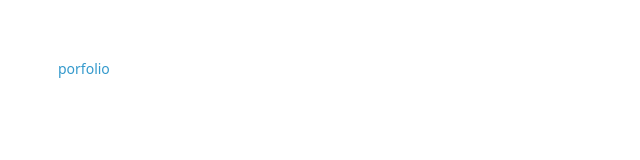
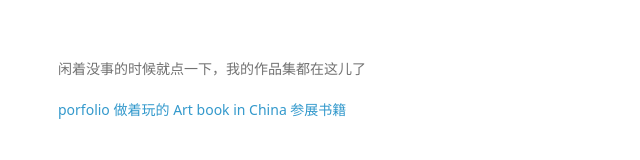
Before and after one commit to sixdots/9, a plain HTML site: page index.html in a window 1280 px wide. Shown: the whole page, without its empty margins (0-640 px from the left). Drawn offline with Linux system fonts and the light colour scheme; a web font is replaced by a local one.

Commit message:
Update index.html

```diff
--- a/index.html
+++ b/index.html
@@ -13,7 +13,11 @@
     <![endif]-->
   </head>
   <body>
+    <p>闲着没事的时候就点一下，我的作品集都在这儿了</p>
     <a href="http://cargocollective.com/sixdots">porfolio</a>
+    <a href="http://six-dots.tumblr.com">做着玩的</a>
+    <a href="http://o-project.tumblr.com">Art book in China 参展书籍</a>
+
     <script src="javascripts/scale.fix.js"></script>
 
   </body>
```
